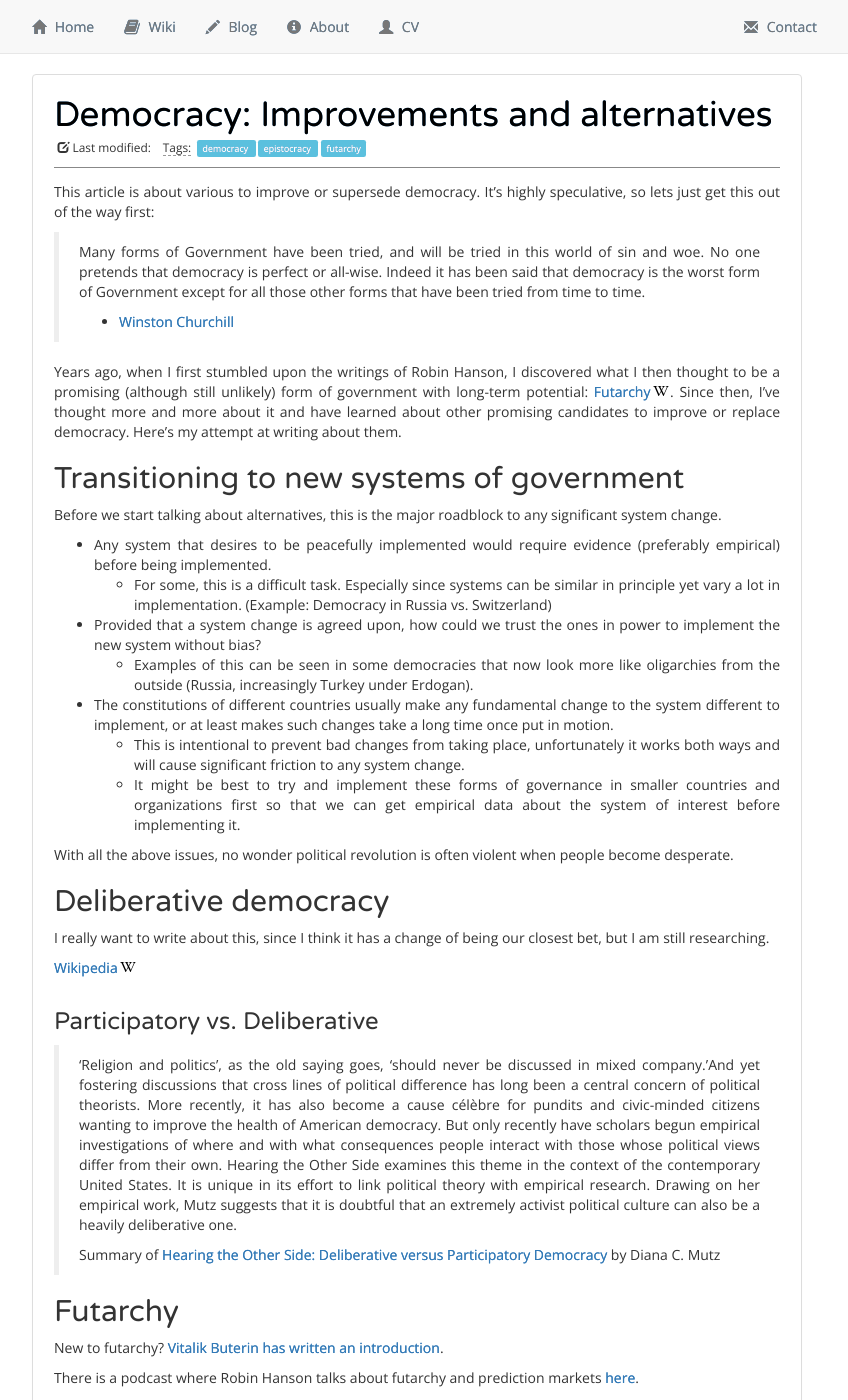
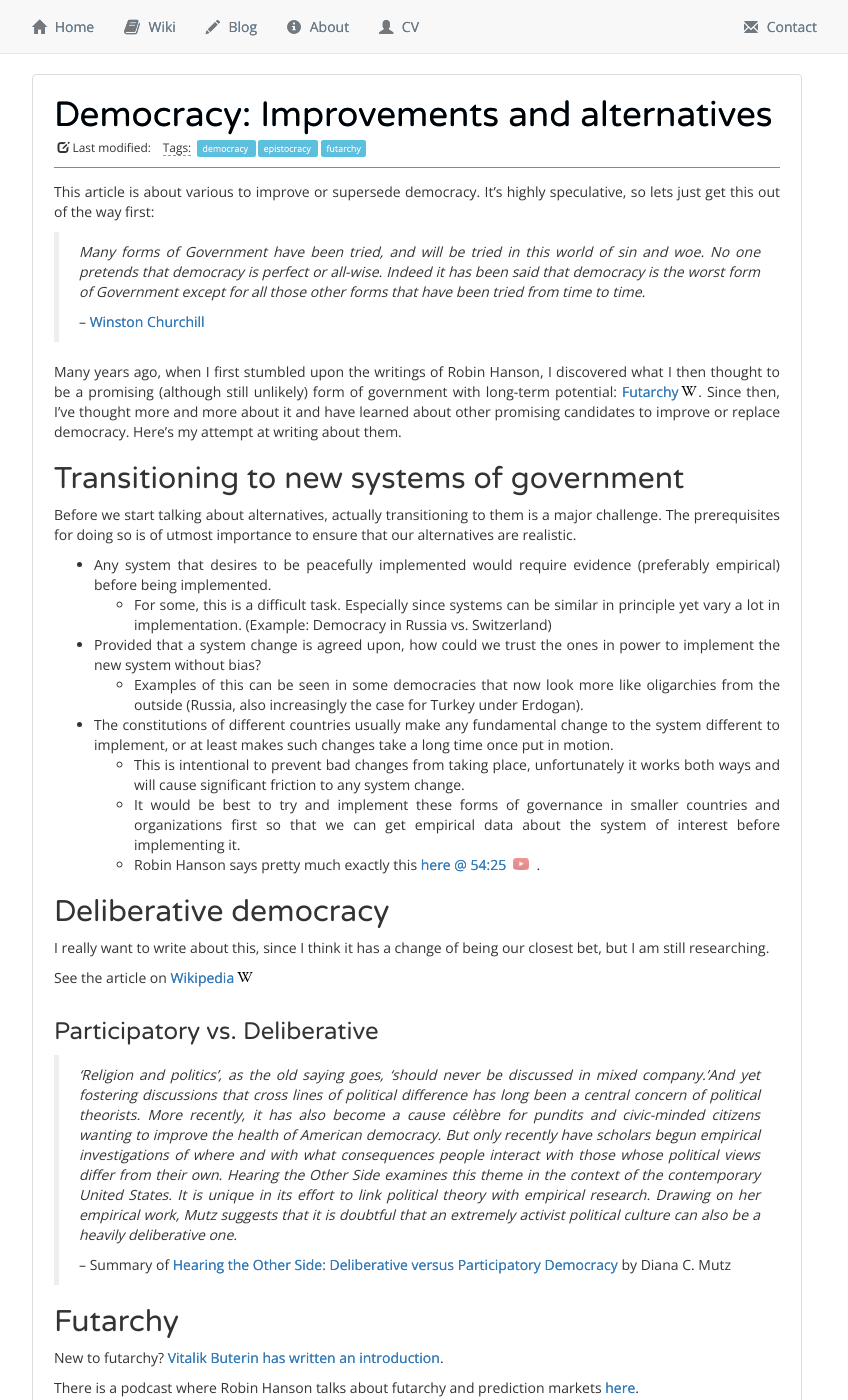
Before and after one commit to ErikBjare/ErikBjare.github.io, a Jekyll site: the page built from _wiki/after-democracy.md, in a window 1280 px wide and 1400 px high. Shown: the whole window, without its empty margins (223-1071 px from the left). Built offline with Jekyll 4.4.1, drawn with Linux system fonts in a browser that asks for light colours; nearby versions of some CDN libraries; comment, search, counter and statistics services are not loaded; some of the changed text lies outside the part shown.

Commit message:
minor improvements

```diff
--- a/_wiki/after-democracy.md
+++ b/_wiki/after-democracy.md
@@ -8,39 +8,40 @@
 
 This article is about various to improve or supersede democracy. It's highly speculative, so lets just get this out of the way first:
 
-> Many forms of Government have been tried, and will be tried in this world of sin and woe. No one pretends that democracy is perfect or all-wise. Indeed it has been said that democracy is the worst form of Government except for all those other forms that have been tried from time to time.
+> *Many forms of Government have been tried, and will be tried in this world of sin and woe. No one pretends that democracy is perfect or all-wise. Indeed it has been said that democracy is the worst form of Government except for all those other forms that have been tried from time to time.*
 >
-> - [Winston Churchill](https://richardlangworth.com/worst-form-of-government)
+> – [Winston Churchill](https://richardlangworth.com/worst-form-of-government)
 
-Years ago, when I first stumbled upon the writings of Robin Hanson, I discovered what I then thought to be a promising (although still unlikely) form of government with long-term potential: [Futarchy](https://en.wikipedia.org/wiki/Futarchy). Since then, I've thought more and more about it and have learned about other promising candidates to improve or replace democracy. Here's my attempt at writing about them.
+Many years ago, when I first stumbled upon the writings of Robin Hanson, I discovered what I then thought to be a promising (although still unlikely) form of government with long-term potential: [Futarchy](https://en.wikipedia.org/wiki/Futarchy). Since then, I've thought more and more about it and have learned about other promising candidates to improve or replace democracy. Here's my attempt at writing about them.
 
 
 ## Transitioning to new systems of government
 
-Before we start talking about alternatives, this is the major roadblock to any significant system change.
+Before we start talking about alternatives, actually transitioning to them is a major challenge. The prerequisites for doing so is of utmost importance to ensure that our alternatives are realistic.
 
  - Any system that desires to be peacefully implemented would require evidence (preferably empirical) before being implemented.
    - For some, this is a difficult task. Especially since systems can be similar in principle yet vary a lot in implementation. (Example: Democracy in Russia vs. Switzerland)
  - Provided that a system change is agreed upon, how could we trust the ones in power to implement the new system without bias?
-   - Examples of this can be seen in some democracies that now look more like oligarchies from the outside (Russia, increasingly Turkey under Erdogan).
+   - Examples of this can be seen in some democracies that now look more like oligarchies from the outside (Russia, also increasingly the case for Turkey under Erdogan).
  - The constitutions of different countries usually make any fundamental change to the system different to implement, or at least makes such changes take a long time once put in motion.
    - This is intentional to prevent bad changes from taking place, unfortunately it works both ways and will cause significant friction to any system change.
-   - It might be best to try and implement these forms of governance in smaller countries and organizations first so that we can get empirical data about the system of interest before implementing it.
+   - It would be best to try and implement these forms of governance in smaller countries and organizations first so that we can get empirical data about the system of interest before implementing it.
+   - Robin Hanson says pretty much exactly this [here @ 54:25](https://www.youtube.com/watch?time_continue=3266&v=mUUk0jSndoc).
 
-With all the above issues, no wonder political revolution is often violent when people become desperate.
+<!-- With all the above issues, no wonder political revolution is often violent when people become desperate. -->
 
 
 ## Deliberative democracy
 
 I really want to write about this, since I think it has a change of being our closest bet, but I am still researching.
 
-[Wikipedia](https://en.wikipedia.org/wiki/Deliberative_democracy)
+See the article on [Wikipedia](https://en.wikipedia.org/wiki/Deliberative_democracy)
 
 ### Participatory vs. Deliberative
 
-> 'Religion and politics', as the old saying goes, 'should never be discussed in mixed company.'And yet fostering discussions that cross lines of political difference has long been a central concern of political theorists. More recently, it has also become a cause célèbre for pundits and civic-minded citizens wanting to improve the health of American democracy. But only recently have scholars begun empirical investigations of where and with what consequences people interact with those whose political views differ from their own. Hearing the Other Side examines this theme in the context of the contemporary United States. It is unique in its effort to link political theory with empirical research. Drawing on her empirical work, Mutz suggests that it is doubtful that an extremely activist political culture can also be a heavily deliberative one.
+> *'Religion and politics', as the old saying goes, 'should never be discussed in mixed company.'And yet fostering discussions that cross lines of political difference has long been a central concern of political theorists. More recently, it has also become a cause célèbre for pundits and civic-minded citizens wanting to improve the health of American democracy. But only recently have scholars begun empirical investigations of where and with what consequences people interact with those whose political views differ from their own. Hearing the Other Side examines this theme in the context of the contemporary United States. It is unique in its effort to link political theory with empirical research. Drawing on her empirical work, Mutz suggests that it is doubtful that an extremely activist political culture can also be a heavily deliberative one.*
 >
-> Summary of [Hearing the Other Side: Deliberative versus Participatory Democracy](https://www.amazon.com/Hearing-Other-Side-Deliberative-Participatory/dp/0521612284) by Diana C. Mutz
+> – Summary of [Hearing the Other Side: Deliberative versus Participatory Democracy](https://www.amazon.com/Hearing-Other-Side-Deliberative-Participatory/dp/0521612284) by Diana C. Mutz
 
 
 ## Futarchy
@@ -71,12 +72,12 @@
 
 This has been done in the US in the past to prevent minority groups from voting in the form of ["literacy tests"](https://en.wikipedia.org/wiki/Literacy_test#Voting) which in practice was only given to said minority groups. But Brennan has a remedy to prevent these kinds of tests from disenfranchising minority groups.
 
-> The electorate might make better decisions if it were restricted to make it more knowledgeable and less biased. For most people, ideas like epistocracy sound like advocacy of government by a small elite, which could easily abuse its powers. But Brennan presents a variety of strategies by which the quality of the electorate could be improved, while still keeping it large, and demographically representative. For example, the franchise could be limited to those who can pass a basic test of political knowledge. Those with greater knowledge could instead be given extra votes (as first advocated by John Stuart Mill in the nineteenth century). If the resulting more knowledgeable electorate is unrepresentative (e.g. – on the basis of race, sex, age, or wealth), the votes of knowledgeable members of these “underrepresented” groups could be given greater weight. Alternatively, we could potentially make the electorate both more knowledgeable and more representative than it is now, by using an “enfranchisement lottery.”
+> *The electorate might make better decisions if it were restricted to make it more knowledgeable and less biased. For most people, ideas like epistocracy sound like advocacy of government by a small elite, which could easily abuse its powers. But Brennan presents a variety of strategies by which the quality of the electorate could be improved, while still keeping it large, and demographically representative. For example, the franchise could be limited to those who can pass a basic test of political knowledge. Those with greater knowledge could instead be given extra votes (as first advocated by John Stuart Mill in the nineteenth century). If the resulting more knowledgeable electorate is unrepresentative (e.g. – on the basis of race, sex, age, or wealth), the votes of knowledgeable members of these “underrepresented” groups could be given greater weight. Alternatively, we could potentially make the electorate both more knowledgeable and more representative than it is now, by using an “enfranchisement lottery.”*
 >
-> Such ideas may seem very radical. In some ways they are. But in many respects they are just modest extensions of the status quo. We already exclude over 20% of our population from the franchise because we think they are ignorant and have poor judgment. We call those people “children,” and we feel no guilt over systematically excluding them from political power. It strikes most of us as just simple common sense. The idea of letting some of them vote if they can prove they are more knowledgeable than the average adult is considered radical and dangerous. We don’t let legal immigrants get the vote unless they can pass a civics test that most native-born Americans would likely fail. Many states also exclude convicted felons and many of the mentally ill from the franchise.
+> *Such ideas may seem very radical. In some ways they are. But in many respects they are just modest extensions of the status quo. We already exclude over 20% of our population from the franchise because we think they are ignorant and have poor judgment. We call those people “children,” and we feel no guilt over systematically excluding them from political power. It strikes most of us as just simple common sense. The idea of letting some of them vote if they can prove they are more knowledgeable than the average adult is considered radical and dangerous. We don’t let legal immigrants get the vote unless they can pass a civics test that most native-born Americans would likely fail. Many states also exclude convicted felons and many of the mentally ill from the franchise.*
 >
-> - [Democracy vs. Epistocracy](https://www.washingtonpost.com/news/volokh-conspiracy/wp/2016/09/03/democracy-vs-epistacracy/) by Ilya Somin in the Washington Post
+> – [Democracy vs. Epistocracy](https://www.washingtonpost.com/news/volokh-conspiracy/wp/2016/09/03/democracy-vs-epistacracy/) by Ilya Somin in the Washington Post
 
-However, the author of the above article concludes with one of the issues we've noted above:
+However, the author of the above article concludes with concerns for one of the issues we've noted above:
 
-> Ultimately, however, while I agree with most of Brennan’s diagnosis of the problem, I am skeptical of his proposed solutions. As he recognizes, there is a substantial likelihood that real-world governments cannot be trusted to implement epistocracy in any kind of unbiased way. Instead of limiting the franchise to the knowledgeable, they are likely to structure tests, lotteries, or other similar mechanisms, in ways that over represent supporters of the party in power and exclude opponents.
+> *Ultimately, however, while I agree with most of Brennan’s diagnosis of the problem, I am skeptical of his proposed solutions. As he recognizes, there is a substantial likelihood that real-world governments cannot be trusted to implement epistocracy in any kind of unbiased way. Instead of limiting the franchise to the knowledgeable, they are likely to structure tests, lotteries, or other similar mechanisms, in ways that over represent supporters of the party in power and exclude opponents.*
```
